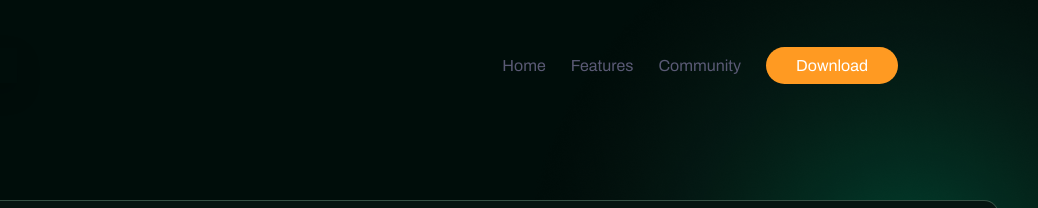
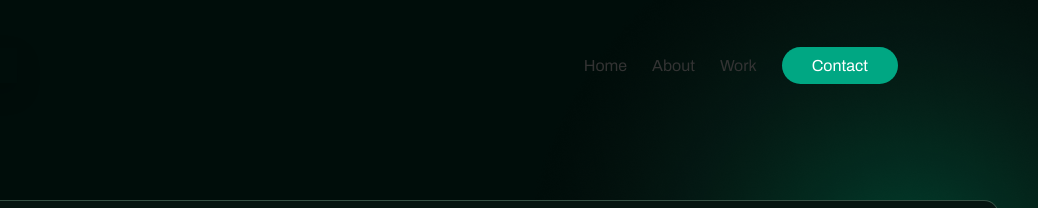
Before and after one commit to jmzi/gab, a plain HTML site: page index.html in a window 1280 px wide. Shown: the top 208 px of the page, 242-1280 px from the left. Drawn offline with nearby package versions, Linux system fonts and the light colour scheme.

Commit message:
update nav

```diff
--- a/css/style.scss
+++ b/css/style.scss
@@ -154,7 +154,7 @@ header {
           a {
               width: fit-content;
               text-align: center;
-              color: #5a5a75;
+              color: #333;
               text-decoration: none;
               font-weight: 300;
               position: relative;
@@ -164,7 +164,7 @@ header {
           }
           .dl-btn {
               padding: 10px 30px;
-              background: #FF9A22;
+              background: #00A783;
               color: #fff;
               border-radius: 30px;
               font-weight: 600;
--- a/index.html
+++ b/index.html
@@ -28,9 +28,9 @@
 
              <div class="menu">
                   <a href="index.html">Home</a>
-                  <a href="#features">Features</a>
-                  <a href="#community">Community</a>
-                  <a href="#" class="dl-btn">Download</a>
+                  <a href="#features">About</a>
+                  <a href="#community">Work</a>
+                  <a href="#" class="dl-btn">Contact</a>
              </div>
         </div>
    </header>
```
Also changed, not shown: css/style.css, 1 other file.
